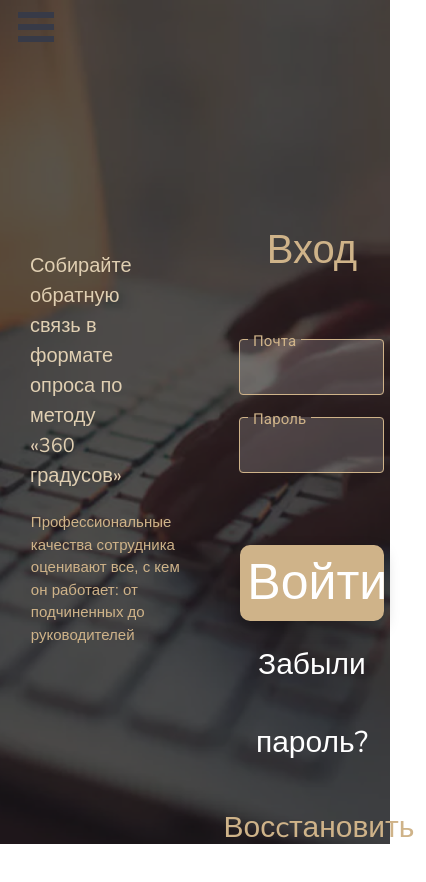
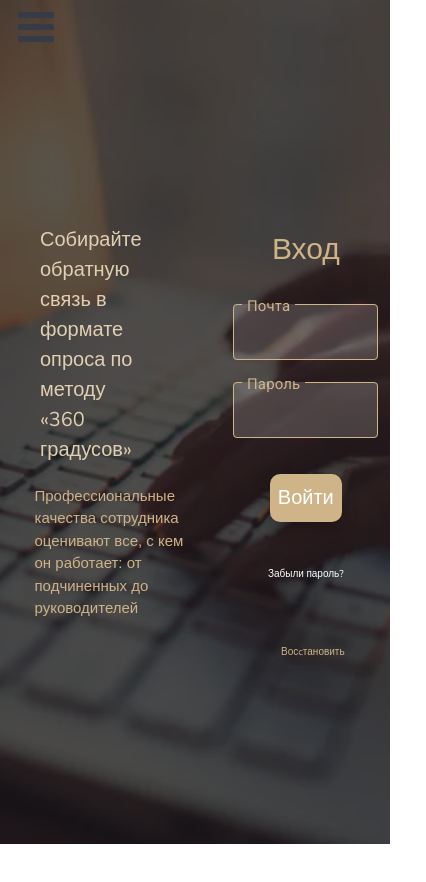
Before and after one commit to appraisers/frontend, a React (Create React App) app: page / in a window 390 px wide. Shown: the top 882 px of the page, 426 px wide, since content can reach past the window. After the commit the page ends 844 px from the top, so only its background shows below. Built offline with nearby package versions, Linux system fonts and the light colour scheme.

Commit message:
Font responsiveness

```diff
--- a/src/Pages/HomePage/HomePage.scss
+++ b/src/Pages/HomePage/HomePage.scss
@@ -123,15 +123,26 @@
         line-height: 2;
       }
     }
+
+     .wrapper-right{
+      .login-form{
+        .login-form-come-in{
+          font-size: 40px;
         }
-  .main-button-helper {
+        .main-button-helper{
+          width: 60%;
+          .entrance{
             font-size: 40px;
+           }
         }
        .restore {
         font-size: 20px;
         }
        .link-restore {
        font-size: 20px;
+        }
+     }
+   }
   }
 }
 
@@ -153,18 +164,33 @@
         margin-left: 10%;
       }
     }
+    .wrapper-right{
+      .login-form{
+        .login-form-come-in{
+          font-size: 40px;
+          margin-bottom: 10%;
         }
-
-  .main-button-helper {
+        .main-button-helper{
+          width: 50%;
+          padding-bottom: 4%;
+          padding-top: 4%;
+          margin-top: 10%;
+          .entrance{
             font-size: 30px;
            }
-
+        }
        .restore {
-    font-size: 20px;
+        font-size: 18px;
+        height:60px;
+        margin-bottom: 0;
         }
-
        .link-restore {
-    font-size: 20px;
+         margin-top: 0;
+       font-size: 18px;
+       height:60px;
+        }
+     }
+   }
   }
 }
 
@@ -185,23 +211,33 @@
         margin-left: 10%;
       }
     }
+    .wrapper-right{
+      .login-form{
+        .login-form-come-in{
+          font-size: 40px;
+          margin-bottom: 10%;
         }
-
-  .main-button-helper {
+        .main-button-helper{
+          width: 50%;
+          padding-bottom: 4%;
+          padding-top: 4%;
+          margin-top: 10%;
+          .entrance{
             font-size: 30px;
-    margin-top: 40px;
            }
-
+        }
        .restore {
         font-size: 15px;
+        height:60px;
+        margin-bottom: 0;
         }
-
        .link-restore {
+         margin-top: 0;
        font-size: 15px;
+       height:60px;
         }
-
-  .login-form {
-    margin-top: 200px;
+     }
+   }
   }
 }
 
@@ -225,28 +261,34 @@
         margin-left: 17%;
       }
     }
+    .wrapper-right{
+      .login-form{
+        .login-form-come-in{
+          font-size: 30px;
+          margin-bottom: 10%;
         }
-
-  .main-button-helper {
-    font-size: 25px;
-    margin-top: 40px;
+        .main-button-helper{
+          width: 50%;
+          padding-bottom: 4%;
+          padding-top: 4%;
+          margin-top: 10%;
+          margin-bottom: 0;
+          .entrance{
+            font-size: 20px;
            }
-
+        }
        .restore {
-    font-size: 15px;
+        font-size: 10px;
+        height:60px;
+        margin-bottom: 0;
         }
-
        .link-restore {
-    font-size: 15px;
+         margin-top: 0;
+       font-size: 10px;
+       height:60px;
         }
-
-  .login-form {
-    margin-top: 200px;
      }
-
-  .login-form-come-in {
-    font-size: 40px;
-    margin-bottom: 30px;
+   }
   }
 }
 
@@ -255,5 +297,32 @@
     .wrapper-left {
       width: 90%;
     }
+    .wrapper-right{
+      .login-form{
+        .login-form-come-in{
+          font-size: 30px;
+          margin-bottom: 5%;
+        }
+        .main-button-helper{
+          width: 50%;
+          padding-bottom: 4%;
+          padding-top: 4%;
+          margin-top: 10%;
+          .entrance{
+            font-size: 20px;
            }
         }
+       .restore {
+        font-size: 10px;
+        height:60px;
+        margin-bottom: 0;
+        }
+       .link-restore {
+         margin-top: 0;
+       font-size: 10px;
+       height:60px;
+        }
+     }
+   }
+  }
+}
```
Lines whose indentation alone changed are shown as unchanged.
